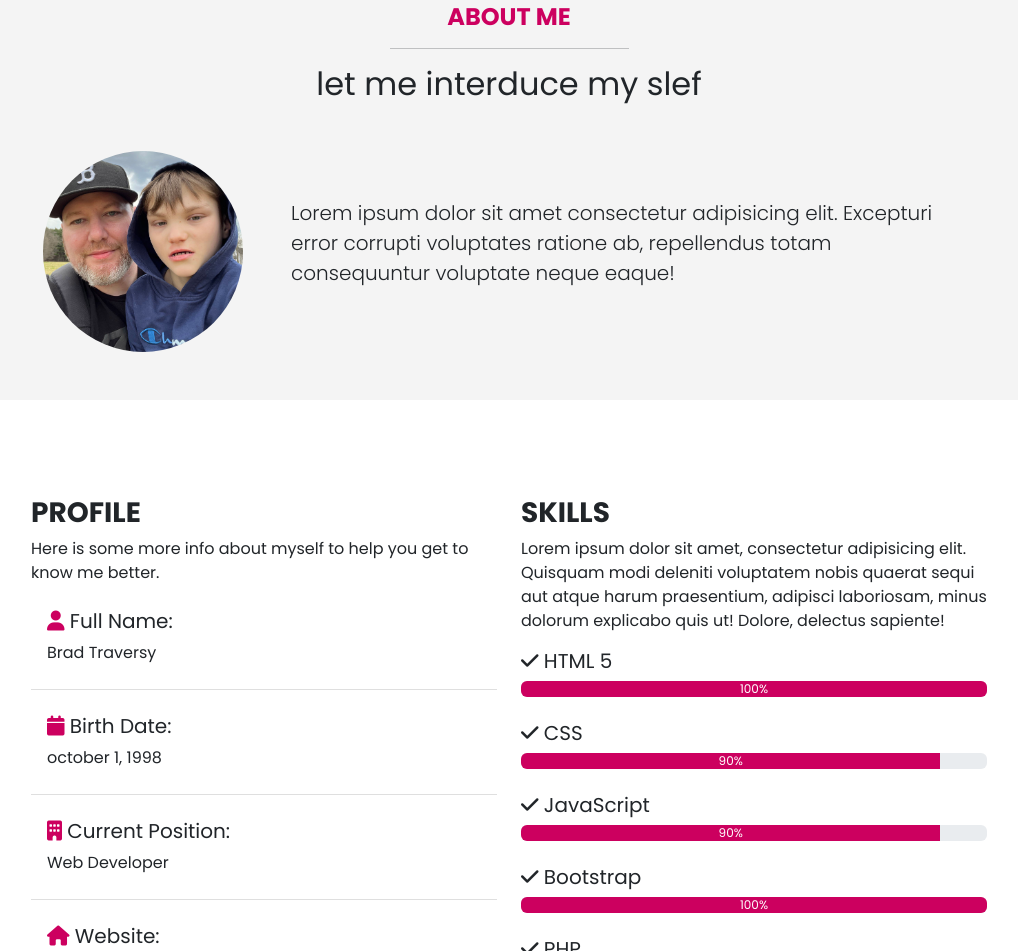
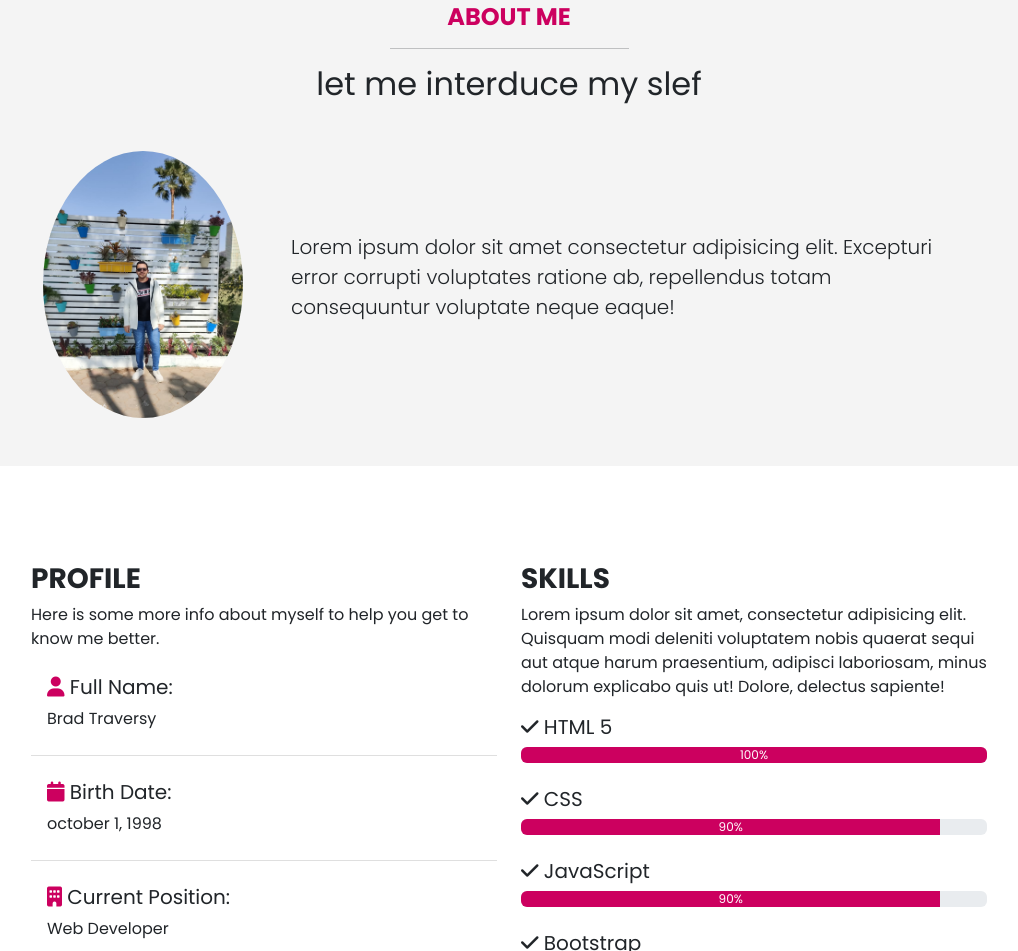
Before and after one commit to Mahmoudsalah01207/portfolio-, a website: page index.html in a window 1280 px wide. Shown: the part 845-1796 px from the top of the page, without its empty margins (131-1149 px from the left). Drawn offline with nearby package versions, Linux system fonts and the light colour scheme; files that its build step writes are made by us from their sources.

Commit message:
Update index.html

```diff
--- a/index.html
+++ b/index.html
@@ -73,7 +73,7 @@
     </div>
     <div class="about-contient container h-100 d-flex align-items-center  gap-5">
 
-        <img class="img-fluid rounded-circle " src="./images/brad.jpg" width="200px" alt="">
+        <img class="img-fluid rounded-circle " src="./images/40f7df66-bfc1-426c-aa7e-79bcc3fc6636.jfif" width="200px" alt="">
 
       <p class="lead">Lorem ipsum dolor sit amet consectetur adipisicing elit. Excepturi error corrupti voluptates ratione ab, repellendus totam consequuntur voluptate neque eaque!
 
```
